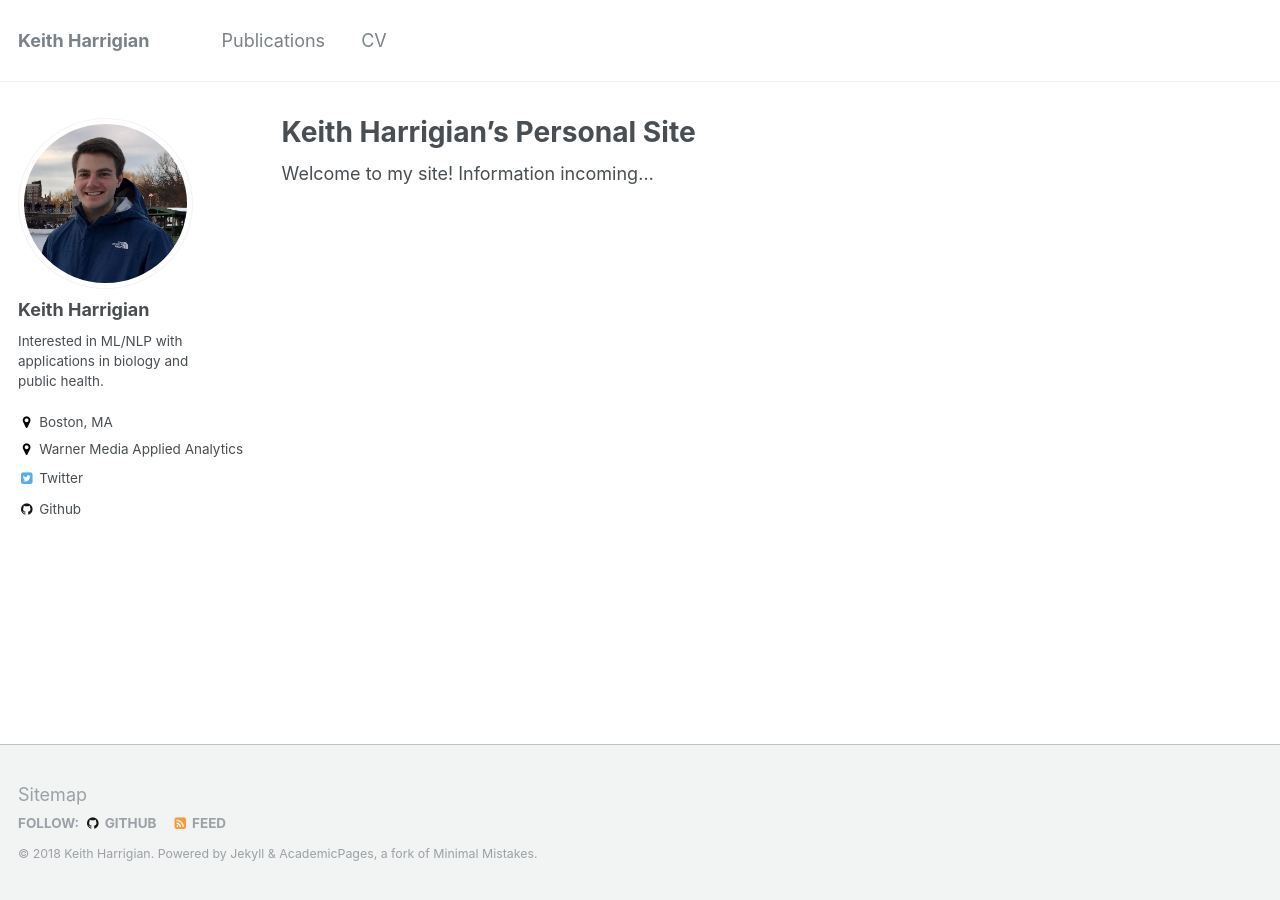
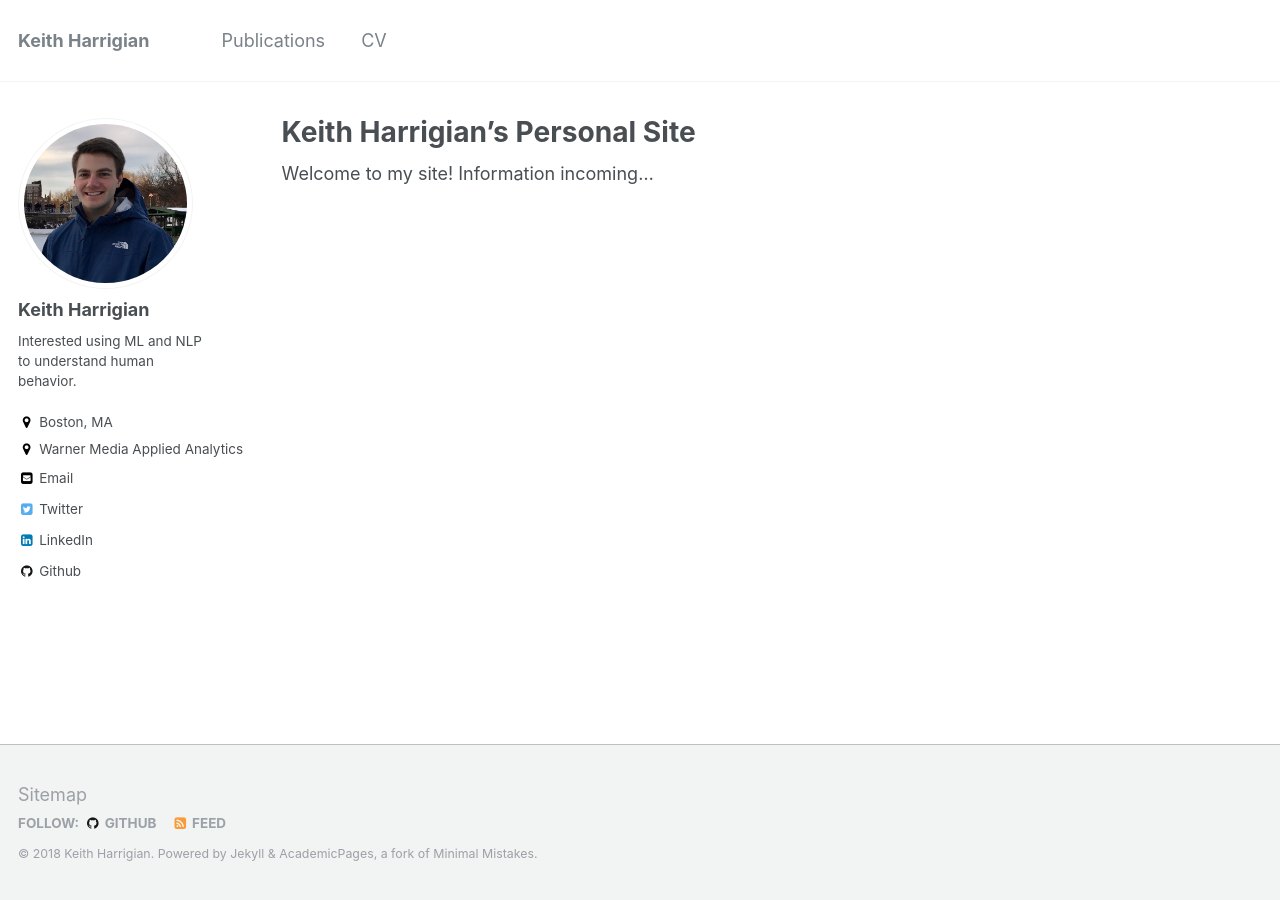
Before and after one commit to kharrigian/kharrigian.github.io, a Jekyll site: the page built from _pages/about.md, in a window 1280 px wide. Built offline with Jekyll 4.4.1, drawn with Linux system fonts in a browser that asks for light colours.

Commit message:
Update sidebar

```diff
--- a/_config.yml
+++ b/_config.yml
@@ -82,11 +82,11 @@ analytics:
 author:
   name             : "Keith Harrigian"
   avatar           : "profile.png"
-  bio              : "Interested in ML/NLP with applications in biology and public health."
+  bio              : "Interested using ML and NLP to understand human behavior."
   location         : "Boston, MA"
   employer         : "Warner Media Applied Analytics"
   googlescholar    :
-  email            :
+  email            : "keith.harrigian@appliedanalytics.net"
   uri              :
   bitbucket        :
   codepen          :
@@ -99,7 +99,7 @@ author:
   keybase          :
   instagram        :
   lastfm           :
-  linkedin         :
+  linkedin         : "https://www.linkedin.com/in/kharrigian/"
   orcid            : # "https://orcid.org/0000-0001-9483-8469"
   pinterest        :
   soundcloud       :
```
